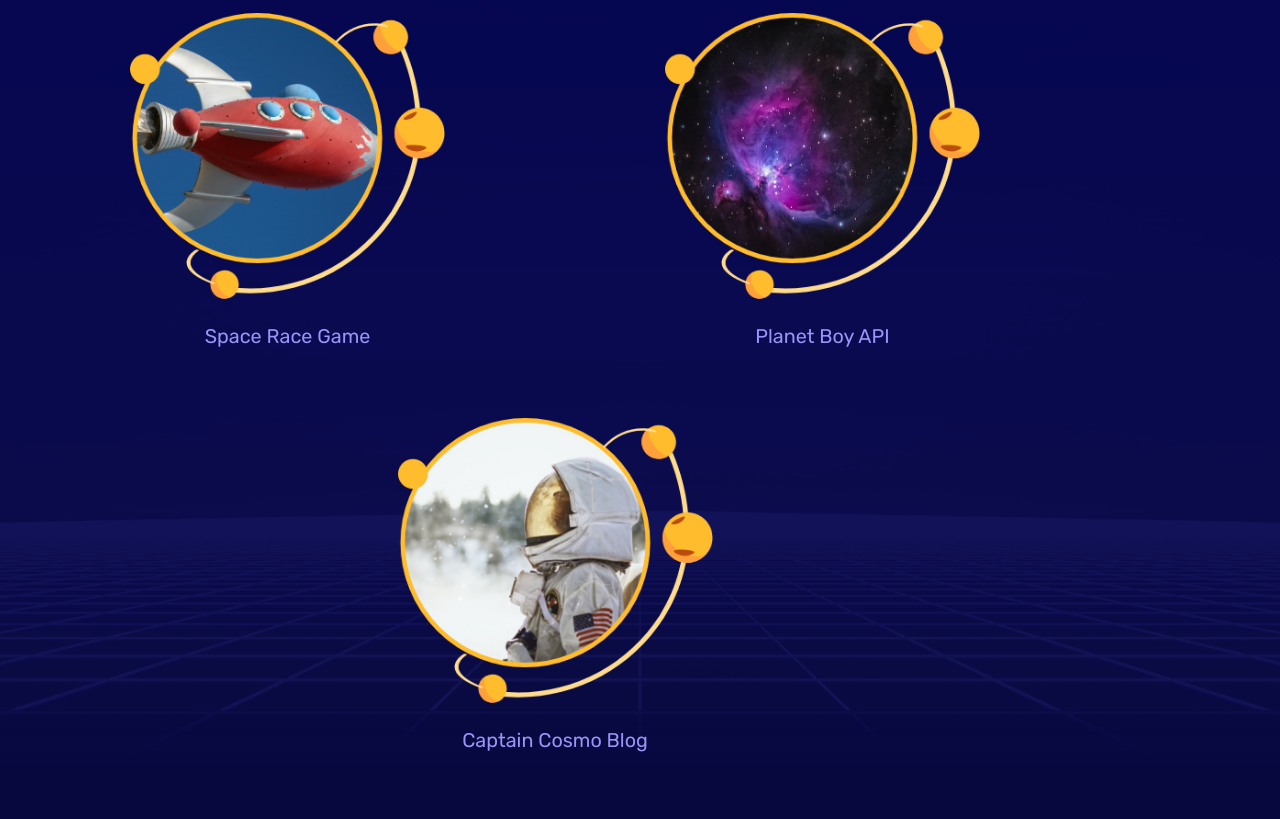
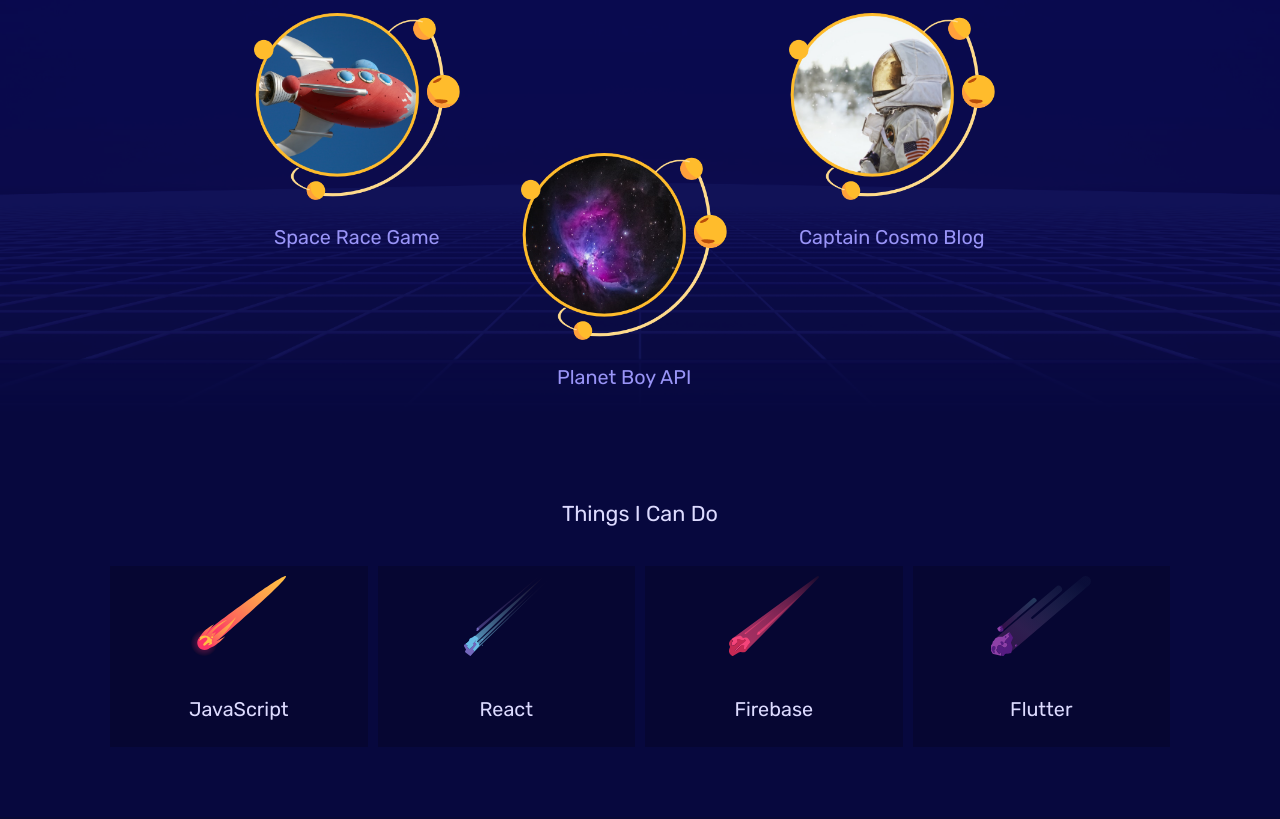
Before and after one commit to rahimialijan/Simple-Responsive-Homepage, a plain HTML site: page index.html in a window 1280 px wide. Shown: the part 541-1360 px from the top of the page. Drawn offline with Linux system fonts and the light colour scheme.

Commit message:
Solve problems on laptop style

```diff
--- a/style.css
+++ b/style.css
@@ -220,7 +220,6 @@ footer img{
         grid-column: 3/7;
     }
     .projects a *{
-        margin: 10px;
         max-width: 60%;
         margin: 10px 20px;
     }
@@ -270,6 +269,35 @@ footer img{
     #welcome{
         padding-bottom: 40px;
     }
+    .projects a:nth-child(1){
+        grid-column: 2/4;
+    }
+    .projects a:nth-child(2){
+        grid-column: 4/6;
+        padding-top: 140px;
+    }
+    .projects a:nth-child(3){
+        grid-column: 6/8;
+    }
+    .projects a *{
+        max-width: 80%;
+        margin: 10px 10px;
+
+    }
+    #skills{
+        padding: 30px 20px;
+    }
+    #skills ul{
+        margin: 40px auto;
+    }
+    #skills li{
+        grid-column: span 2;
+    }
+    footer{
+        padding: 40px 20px;
+        background-size: 25%;
+    }
+
 }
 
 /*desktop styles*/
```
